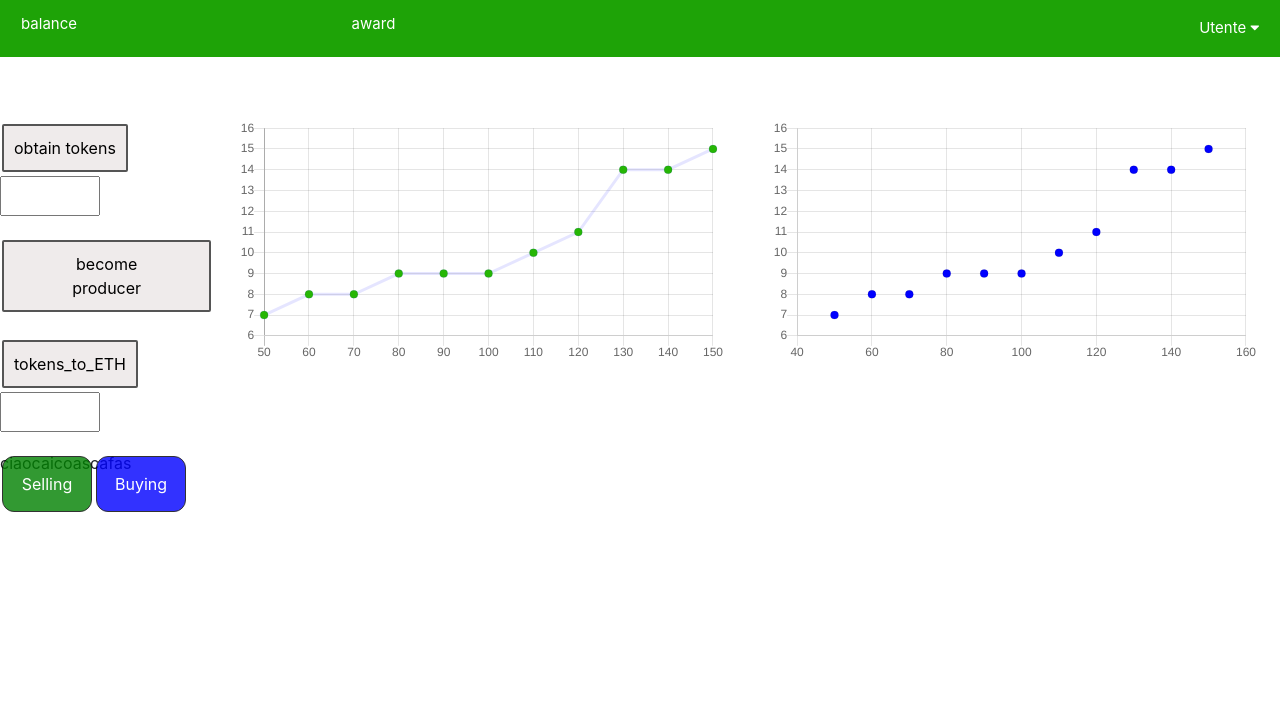
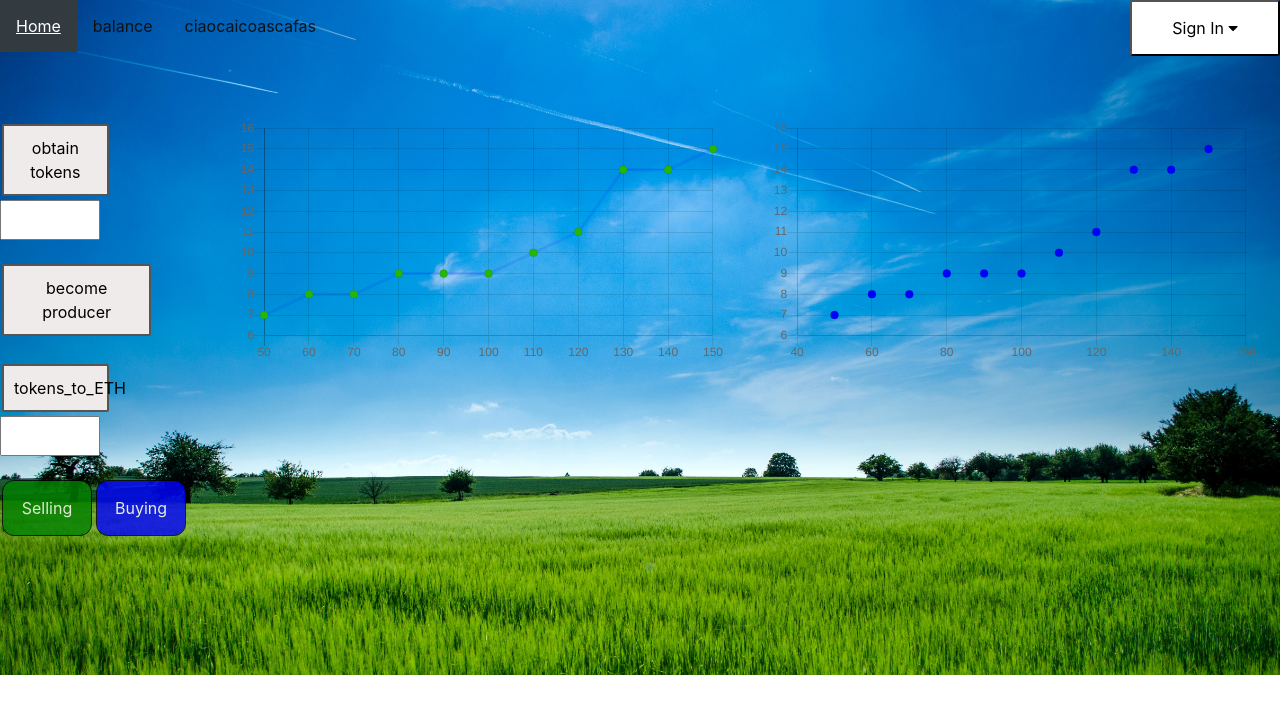
Before and after one commit to FraMarcuccio/EnergyHeaven, a PHP site: page /finale.html in a window 1280 px wide. Shown: the top 714 px of the page. Run offline with PHP 8.4, Linux system fonts and the light colour scheme; some libraries are stand-ins or nearby versions.

Commit message:
finished CSS

```diff
--- a/Dapp-EnergyHeaven/finale.css
+++ b/Dapp-EnergyHeaven/finale.css
@@ -6,6 +6,8 @@
 body{
   font-family: Arial, Helvetica, sans-serif;
   margin: 0;
+  background: url('imgbg.jpg') no-repeat;
+  background-size: cover;
 }
 
 input[type='number'] {
@@ -16,6 +18,10 @@ input[type='number'] {
 .obtaintks, .ETH, .become_prod{
   display: block;
   margin: 20px 0;
+}
+
+li {
+  float: left;
 }
 /*general*/
 
@@ -78,69 +84,92 @@ input[type='number'] {
 
 
 
-/*navbar css*/
-.navbar{
-  background-color: rgb(30, 163, 7);
-  /*overflow: hidden;*/
+/*navbar*/
+.navbar {
+  list-style-type: none;
+  background-color: #333b41;
+  z-index: 1;
 }
 
-.navbar label{
-  float: left;
-  font-size: 15px;
-  color: white;
-  text-align: left;
-  padding: 5px 5px;
-  text-decoration: none;
+.ull{
+  list-style-type: none;
+  padding: 0%;
+  background-color: #333b41;
+  z-index: 1;
 }
 
-.subnav{
-  float: right;
-  overflow: hidden;
+.l2{
+  padding: 1%;
+  display: flex;
 }
 
-.subnav .subnavbtn{
-  size: 50px;
-  font-size: 15px;
-  border: none;
-  outline: none;
-  color: white;
-  padding: 5px 5px;
-  background-color: inherit;
-  font-family: inherit;
-  margin: 0;
+.dropdown {
+  float: right;
 }
 
-/*aggiunge colore verde quando si passa sopra con il mouse
-.navbar a:hover, .subnav:hover .subnavbtn{
-  background-color: green;
-}*/
+.l1 a, .dropbtn, .l2 {
+  display: inline-block;
+  color: rgb(17, 17, 17);
+  text-align: center;
+  padding: 14px 16px;
+  text-decoration: none;
+  transition-duration: 0.4s;
+}
 
-.subnavcnt{
+.dropbtn{
+  width: 150px;
+  border-radius: 3%;
+  background-color: white;
+  color: black;
+  cursor: not-allowed;
+}
+
+.dropbtn:hover{
+  display: block;
+  background-color: #333b41;
+  color: white;
+}
+
+.dropdown-content {
   display: none;
   position: absolute;
-  right: 0;
-  background-color: rgb(53, 160, 0);
-  width: 16%;
-  z-index: 100;
-  padding: 5px 5px;
+  background-color: #f9f9f9;
+  min-width: 160px;
+  box-shadow: 0px 8px 16px 0px rgba(0,0,0,0.2);
+  z-index: 100000;
 }
 
-.subnavcnt a{
-  float: right;
-  color: white;
-  text-decoration: none;
+.dropdown:hover .dropdown-content {
+  display: block;
+  z-index: 100000;
 }
 
-.subnavcnt a:hover{
-  background-color: rgb(2, 106, 2);
-  color: black;
+.l1 a:hover {
+  background-color:#333b41;
+  color: white;
 }
 
-.subnav:hover .subnavcnt{
-  display: block;
+.dropdown-content button {
+  color: black;
+  padding: 10px 10px;
+  text-decoration: none;
+  display: inline-block;
+  text-align: center;
+  z-index: 100000;
 }
-/*navbar css*/
 
+.login{
+  background-color: #00ff3cc9;
+  width: 65px;
+  border-radius: 6%;
+}
+
+.logout{
+  background-color: #ff2f00f4;
+  width: 80px;
+  border-radius: 6%;
+}
+/*navbar*/
 
 
 
@@ -162,11 +191,15 @@ input[type='number'] {
   color: black;
   border: 2px solid #555555;
   border-radius: 2px;
+  width: 50%;
+  font-size: 100%;
 }
 
+
 .become_prod button{
-  padding: 10px 40px;
+  padding: 10px 10px;
   display: center;
+  width: 70%;
 }
 
 .ETH button:hover, .obtaintks button:hover, .become_prod button:hover{
--- a/Dapp-EnergyHeaven/finale.html
+++ b/Dapp-EnergyHeaven/finale.html
@@ -10,14 +10,12 @@
 
   <link rel="stylesheet" href="finale.css">
 
-
   <!--Si può cambiare con il file BS locale-->
   <link rel="stylesheet" href="https://stackpath.bootstrapcdn.com/bootstrap/4.5.0/css/bootstrap.min.css" integrity="sha384-9aIt2nRpC12Uk9gS9baDl411NQApFmC26EwAOH8WgZl5MYYxFfc+NcPb1dKGj7Sk" crossorigin="anonymous">
 
   <title>HTML finale</title>
 </head>
 
-<!--onload="sellingGraph()"-->
 <body>
 
 
@@ -25,21 +23,21 @@
   <div class="maingrid">
     <div class="user">
 
-      <div class="navbar">
-        <label id="balance">balance</label>
-        <label id="award">award</label>
-        <p></p>
-        <p></p>
-        <div class="subnav">
-          <button class="subnavbtn">Utente
+
+        <ul class="ull">
+          <li class="l1"><a href="#home">Home</a></li>
+          <li class="l2" ><label class="balancel" id="balance">balance</label></li>
+          <li class="l2" ><label class="rewardl" id="reward">reward</label></li>
+          <li class="dropdown">
+            <button class="dropbtn">Sign In
               <i class="fa fa-caret-down"></i>
             </button>
-          <div class="subnavcnt">
-            <a href="#login">Login</a>
-            <a href="#logout">Logout</a>
+            <div class="dropdown-content">
+              <button class="login">LogIn</button>
+              <button class="logout">LogOut</button>
             </div>
-        </div>
-      </div>
+          </li>
+        </ul>
 
 
     </div>
@@ -93,6 +91,7 @@
 
       <div class="submit">
         <button class="openbuy" onclick="openbuy()">Buying</button>
+
         <!--Popup buying options-->
         <div class="popupbuying" id="popupBuying">
           <form class="container">
@@ -155,31 +154,6 @@
     }
 
   </script>
-
-
-  <!--graph canvas-->
-
-
-  <div class="grid">
-    <div class="col50">
-
-    </div>
-
-  </div>
-
-
-  <!--popup buying options
-  <div id="popupBuying">
-    <form onmouseout="buy_energy()">
-      <a href="#">prova1</a>
-      <a href="#">prova2</a>
-      <a href="#">prova3</a>
-    </form>
-  </div>
-  -->
-
-
-  <label id="label">provaprovarpovaas</label>
 
 
   <script src="js/jquery.min.js"></script>
@@ -262,7 +236,7 @@
   <!--label per aggiornare bilanci degli account-->
 
   <script>
-    document.getElementById("label").innerHTML = 'esce questa scritta quando carica tutta la pagina';
+    document.getElementById("reward").innerHTML = 'esce questa scritta quando carica tutta la pagina';
 
 
     //aggiorna continuamente il valore mentre la pagina è aperta, da provare non sono convintissimo funzioni correttamente
@@ -281,7 +255,7 @@
     }
 
     addLoadEvent(function(){
-      document.getElementById("label").innerHTML = 'ciaocaicoascafas';
+      document.getElementById("reward").innerHTML = 'ciaocaicoascafas';
       getUserBalance();
     });
 
@@ -291,27 +265,6 @@
 
 
   <!--popup buying options-->
-  <script>
-    function openBuying(){
-      document.getElementById("popup2").classList.toggle("show");
-    }
-
-    //chiude menu popup quando clicchi fuori dal menu
-    window.onclick = function(event){
-      if(!event.target.matches('.drop')){
-        var dropdowns = document.getElementById("popupBuying");
-        var i;
-        for(i = 0; i < dropdowns.length; i++){
-          var openDD = dropdowns[i];
-          if(openDD.classList.contains('show')){
-            openDD.classList.remove('show');
-          }
-        }
-      }
-    }
-
-  </script>
-
 
   <script>
 
@@ -710,7 +663,5 @@ function yes(){
 
 
 
-
-
 </body>
 </html>
```
Also changed, not shown: Dapp-EnergyHeaven/prova.html (+10 -11 lines), Dapp-EnergyHeaven/imgbg.jpg (added). Lines whose indentation alone changed are shown as unchanged.
